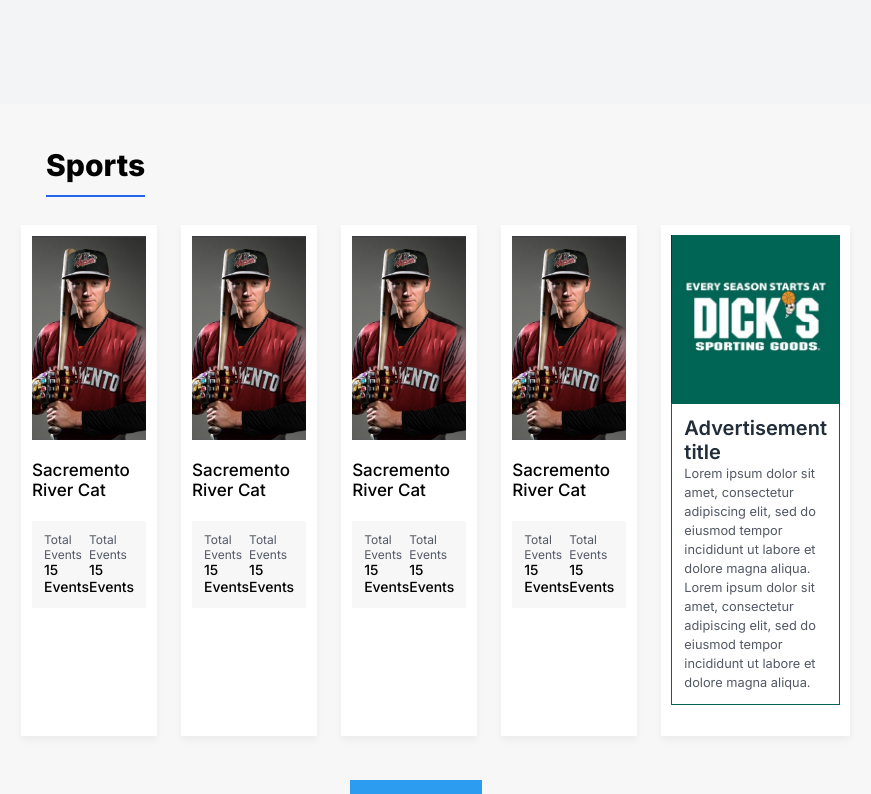
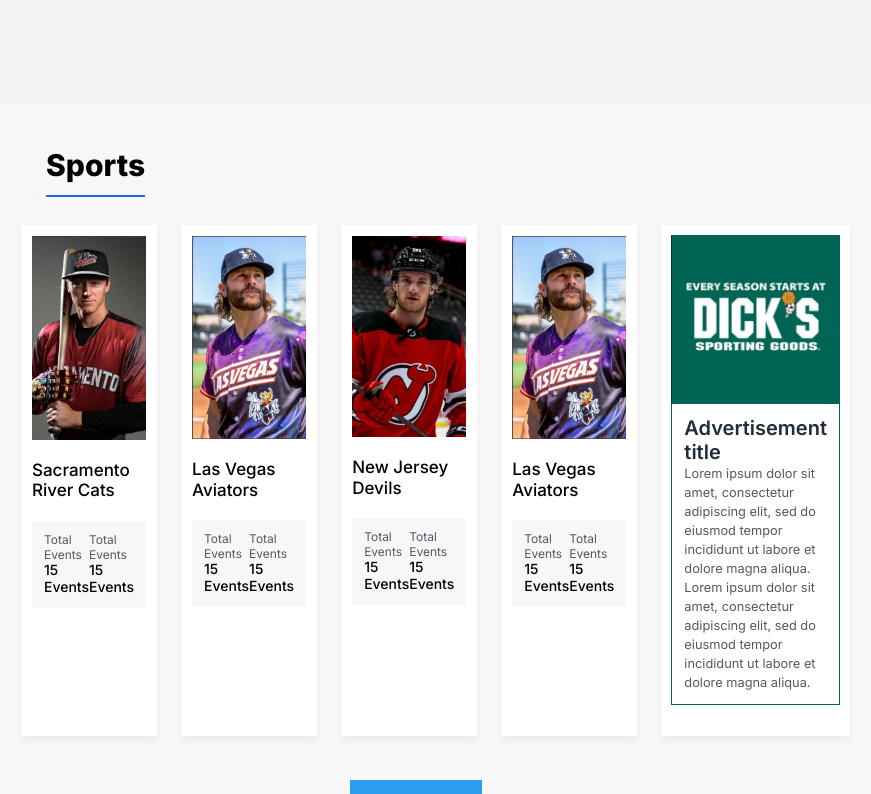
Before and after one commit to akash-panthri/hexleap_next_project, a Next.js app: page / in a window 1280 px wide. Shown: the top 794 px of the page, without its empty margins (224-1095 px from the left). Built offline with nearby package versions, Linux system fonts and the light colour scheme.

Commit message:
added types.ts

```diff
--- a/src/components/teamElementComponents/OneTeamElement.tsx
+++ b/src/components/teamElementComponents/OneTeamElement.tsx
@@ -1,21 +1,16 @@
 import Image from 'next/image'
 import React from 'react'
 import OneTeamSpecs from './OneTeamSpecs'
+import { Team } from '../../../utils/types'
 
-interface Team {
-  id: number;
-  imgNo: number;
-  team: string;
-  detail: { mark: string; head: string; sol: string; }[];
-}
 
 export default function OneTeamElement({teamElementDatum}:{teamElementDatum:Team}) {
   return (
     <div className='p-[11px]  dark:bg-elem-dark bg-white content-between mx-3 shadow-spc w-[238.53px] h-[511px] dark:text-[#3B3E47]'>
       <>
-    <Image alt='' src="/img/img1.png" height={218.4} width={385.41} />
-    <div className="text-tmhd font-medium font-inter my-[20px] dark:text-white">Sacremento River Cat</div>
-    <OneTeamSpecs />
+    <Image alt='' src={`/img/team/img_${teamElementDatum.imgNo}.png`} height={218.4} width={385.41} />
+    <div className="text-tmhd font-medium font-inter my-[20px] dark:text-white">{teamElementDatum.team}</div>
+    <OneTeamSpecs datumDetails={teamElementDatum.detail} />
       </>
     </div>
   )
--- a/src/components/teamElementComponents/OneTeamSpecs.tsx
+++ b/src/components/teamElementComponents/OneTeamSpecs.tsx
@@ -1,7 +1,8 @@
 import React from 'react'
 import OneTeamSpecDetail from './OneTeamSpecDetail'
+import { Detail } from '../../../utils/types'
 
-export default function OneTeamSpecs() {
+export default function OneTeamSpecs({datumDetails}:{datumDetails:Detail[]}) {
   return (
     <div>
       <div className="flex flex-row p-3 justify-between bg-[#F7F7F8] dark:bg-[#292B32]">
--- /dev/null
+++ b/utils/types.ts
@@ -0,0 +1,12 @@
+export interface Team {
+  id: number;
+  imgNo: number;
+  team: string;
+  detail: Detail[];
+}
+
+export interface Detail {
+  mark: string;
+  head: string;
+  sol: string;
+}
```
